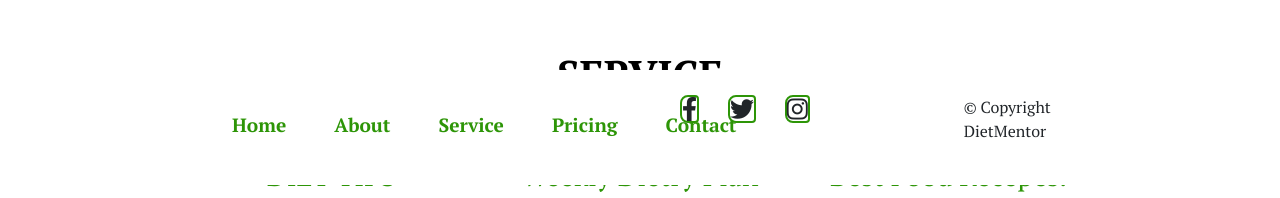
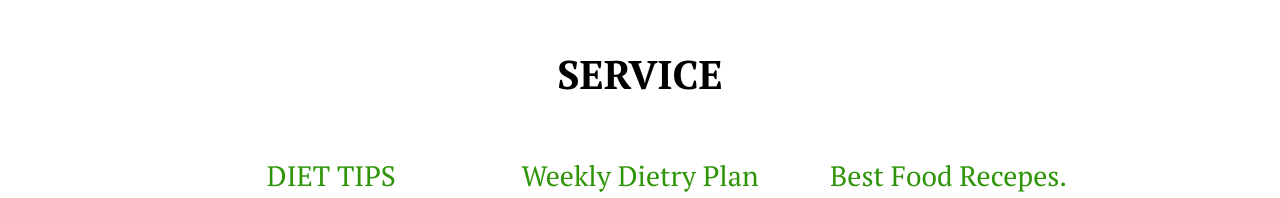
Before and after one commit to SirDICO/dietmentor, a plain HTML site: page index.html in a window 1280 px wide. Shown: the part 615-813 px from the top of the page. Drawn offline with nearby package versions, Linux system fonts and the light colour scheme.

Commit message:
Update index.html

```diff
--- a/index.html
+++ b/index.html
@@ -209,7 +209,7 @@
         </section>
 
         <!-- SECTION -->
-        <section id="footer" class="not-colored fixed-bottom">
+        <section id="footer" class="not-colored">
             <div class="container-fluid">
                 <div class="row">
                     <div class="col-lg-6">
```
